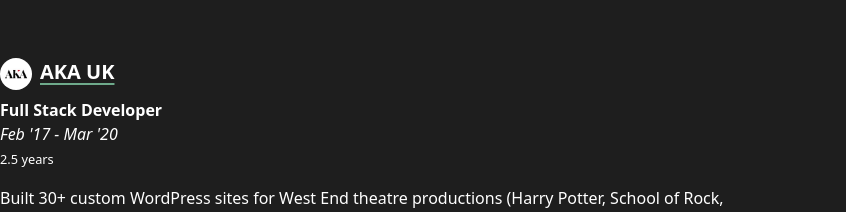
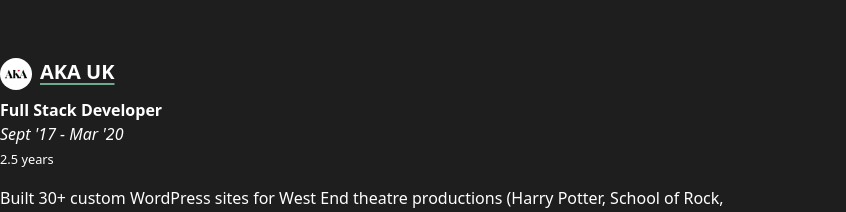
Before and after one commit to SammyAbukmeil/portfolio, a Next.js app: page /en in a window 1280 px wide. Shown: the part 3700-3912 px from the top of the page, without its empty margins (0-846 px from the left). Built offline with nearby package versions, Linux system fonts and the light colour scheme.

Commit message:
Update date for aka

```diff
--- a/app/components/sections/ExperienceSection.tsx
+++ b/app/components/sections/ExperienceSection.tsx
@@ -92,7 +92,7 @@
         role="Full Stack Developer"
         time={t("twoPointFiveYears")}
         link="https://www.akauk.com"
-        date="Feb '17 - Mar '20"
+        date="Sept '17 - Mar '20"
         logo={akaLogo}
       >
         <p>{t('akauk')}</p>
```
